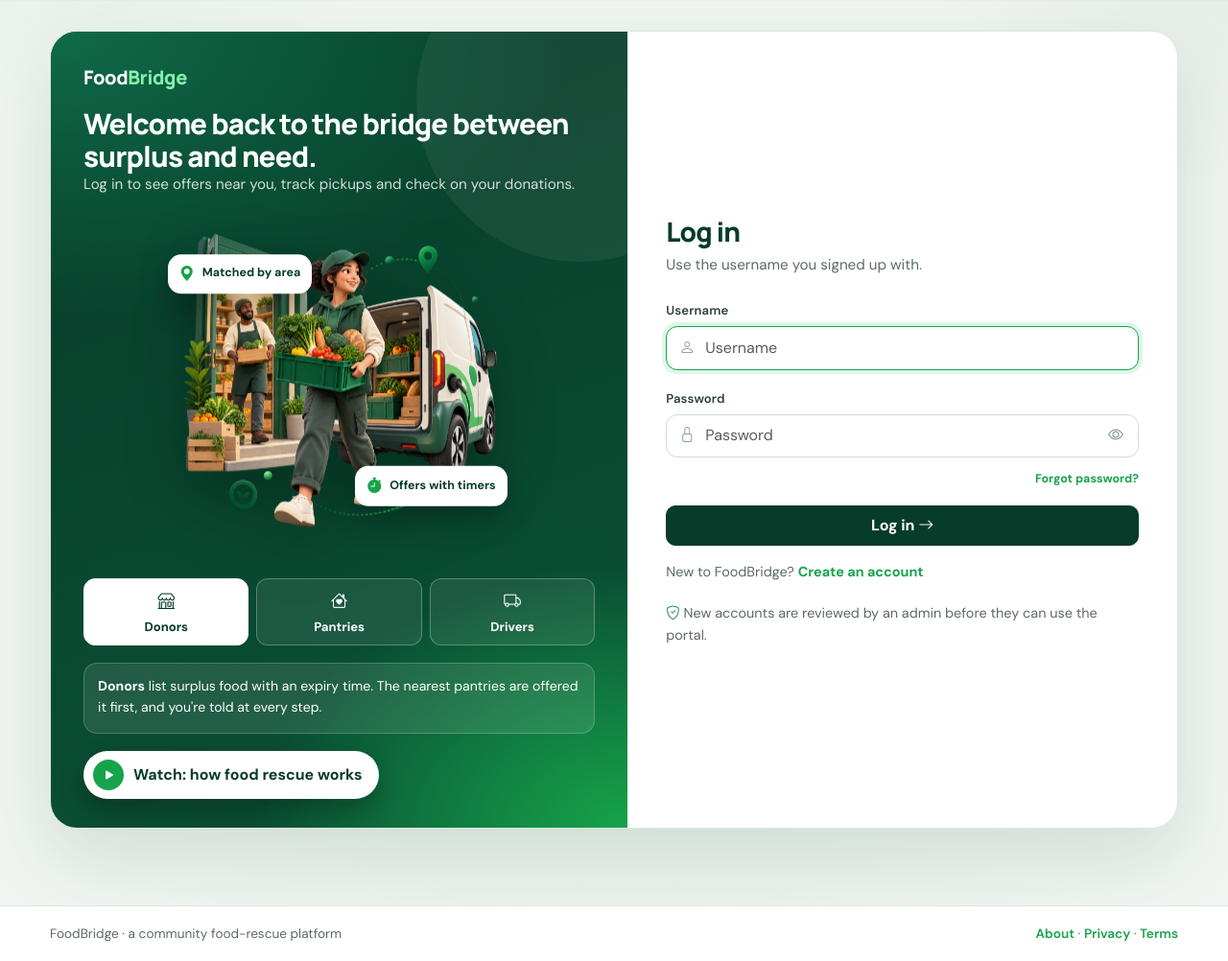
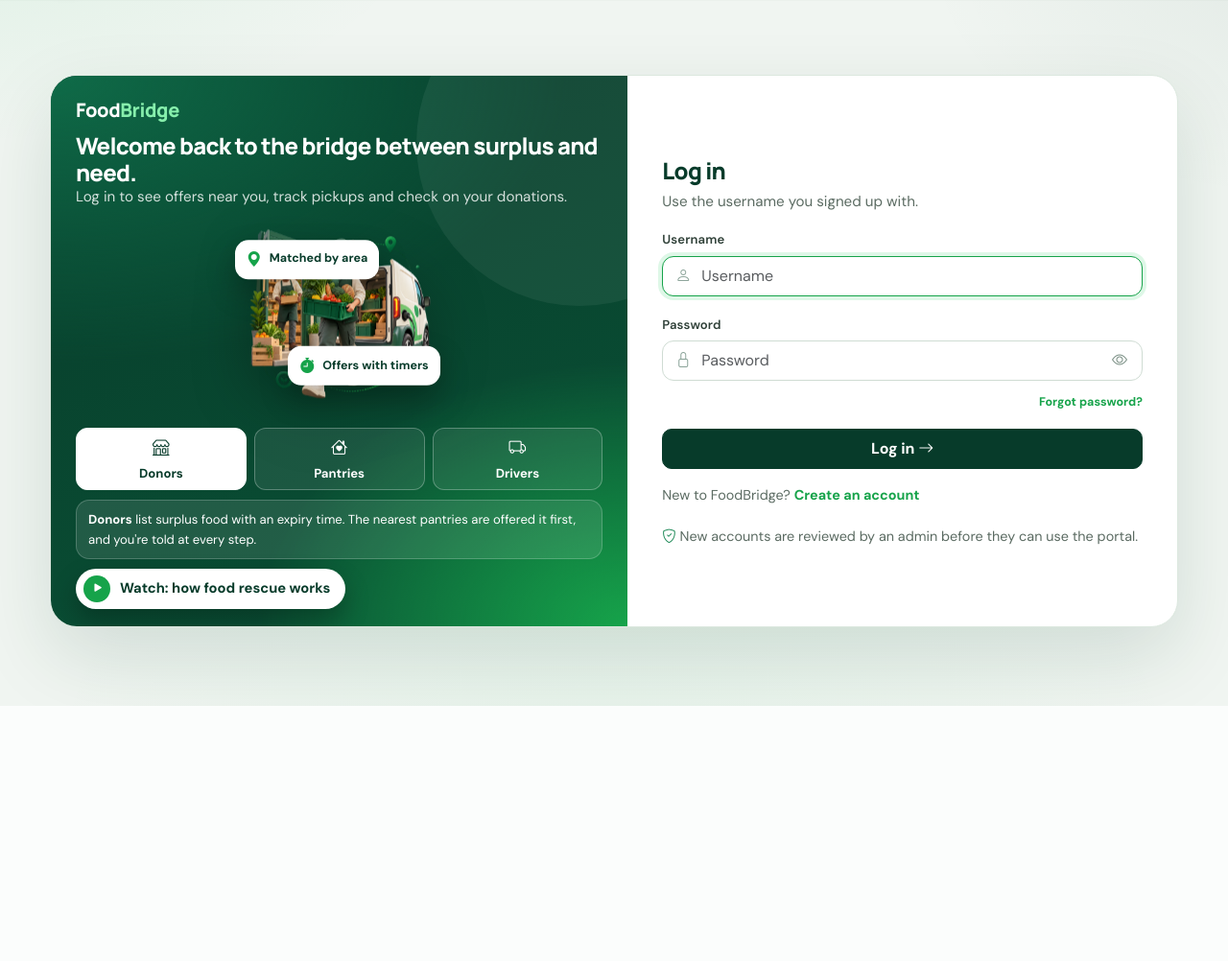
Before and after one commit to shmt101/FoodBridge, a Django app: page /accounts/login/ in a window 1280 px wide. Shown: the part 67-1069 px from the top of the page at 96% size. After the commit the page ends 803 px from the top, so only its background shows below. Run offline with Django 5.2, Linux system fonts and the light colour scheme; some libraries are stand-ins or nearby versions.

Commit message:
New UI/UX added

```diff
--- a/accounts/templates/accounts/login.html
+++ b/accounts/templates/accounts/login.html
@@ -1,7 +1,7 @@
 {% extends "base_app.html" %}
 {% block title %}Log in · FoodBridge{% endblock %}
 {% block content %}
-<div class="auth-wrap">
+<div class="auth-wrap compact-auth">
   <div class="auth-shell">
     {% include "accounts/_auth_aside.html" with headline="Welcome back to the bridge between surplus and need." subline="Log in to see offers near you, track pickups and check on your donations." %}
     <div class="auth-form">
@@ -31,3 +31,4 @@
 </div>
 {% include "partials/video_dialog.html" %}
 {% endblock %}
+{% block footer %}{% endblock %}
--- a/static/assets/css/style.css
+++ b/static/assets/css/style.css
@@ -285,6 +285,24 @@ dialog.fb-dialog .dlg-close{background:none;border:0;font-size:1.3rem;color:var(
 .auth-foot a{color:var(--fb-green);font-weight:700;text-decoration:none}
 .errorlist-clean{list-style:none;padding:0;margin:0}
 @media(max-width:900px){.auth-shell{grid-template-columns:1fr}.auth-aside{padding:26px}.auth-art{max-width:230px}.auth-form{padding:28px 22px}.role-grid{gap:8px}}
+/* Compact variant: used on the login page only, so it fits one screen with no scrolling.
+   Signup keeps the roomier spacing above since it has far more fields. */
+.auth-wrap.compact-auth{margin:-1.5rem 0;padding:14px 0 18px;min-height:calc(100vh - 64px);display:flex;align-items:center}
+.compact-auth .auth-shell{min-height:0}
+.compact-auth .auth-aside{padding:22px 26px 18px;gap:10px}
+.compact-auth .auth-aside h2{font-size:1.5rem;line-height:1.15}
+.compact-auth .auth-art{max-width:190px;margin-top:0}
+.compact-auth .role-tabs button{padding:6px 6px}
+.compact-auth .role-pane{min-height:52px;padding:9px 12px;font-size:.82rem}
+.compact-auth .watch-btn{padding:7px 16px 7px 8px;font-size:.92rem}
+.compact-auth .watch-btn i{width:28px;height:28px}
+.compact-auth .auth-form{padding:26px 36px}
+.compact-auth .auth-form h1{font-size:1.5rem}
+.compact-auth .auth-form .sub{margin-bottom:14px}
+.compact-auth .field-icon .form-control{padding-top:.5rem;padding-bottom:.5rem}
+@media(max-width:900px){.auth-wrap.compact-auth{margin:0;min-height:0}.compact-auth .auth-art{max-width:150px}}
+@media(max-height:700px){.compact-auth .auth-art{max-width:140px}.compact-auth .auth-aside{padding:16px 24px 12px;gap:8px}.compact-auth .role-pane{min-height:44px}}
+
 @media(prefers-reduced-motion:reduce){.auth-art img,.auth-art .float-chip{animation:none}}
 
 /* ---- pending approval ---- */
--- a/templates/base_app.html
+++ b/templates/base_app.html
@@ -8,7 +8,7 @@
   <link href="https://fonts.googleapis.com/css2?family=DM+Sans:wght@400;500;600;700&family=Manrope:wght@600;700;800&display=swap" rel="stylesheet">
   <link href="{% static 'assets/vendor/bootstrap/bootstrap.min.css' %}" rel="stylesheet">
   <link href="https://cdn.jsdelivr.net/npm/bootstrap-icons@1.11.3/font/bootstrap-icons.min.css" rel="stylesheet">
-  <link href="{% static 'assets/css/style.css' %}?v=20261001-1" rel="stylesheet">
+  <link href="{% static 'assets/css/style.css' %}?v=20261001-2" rel="stylesheet">
   <style>
     body{
       font-family:'DM Sans',sans-serif; color:#17211b;
@@ -247,12 +247,14 @@
     {% endif %}
     {% block content %}{% endblock %}
   </main>
+  {% block footer %}
   <footer class="app-footer">
     <div class="container d-flex flex-wrap justify-content-between gap-2">
       <span>FoodBridge · a community food-rescue platform</span>
       <span><a href="{% url 'about' %}">About</a> · <a href="{% url 'privacy' %}">Privacy</a> · <a href="{% url 'terms' %}">Terms</a></span>
     </div>
   </footer>
+  {% endblock %}
   {% if user.is_authenticated %}
   <script>
     (function () {
@@ -273,7 +275,7 @@
   </script>
   {% endif %}
   <script src="{% static 'assets/vendor/bootstrap/bootstrap.bundle.min.js' %}"></script>
-  <script src="{% static 'assets/js/portal.js' %}?v=20261001-1"></script>
+  <script src="{% static 'assets/js/portal.js' %}?v=20261001-2"></script>
   {% block extra_js %}{% endblock %}
 </body>
 </html>
```
